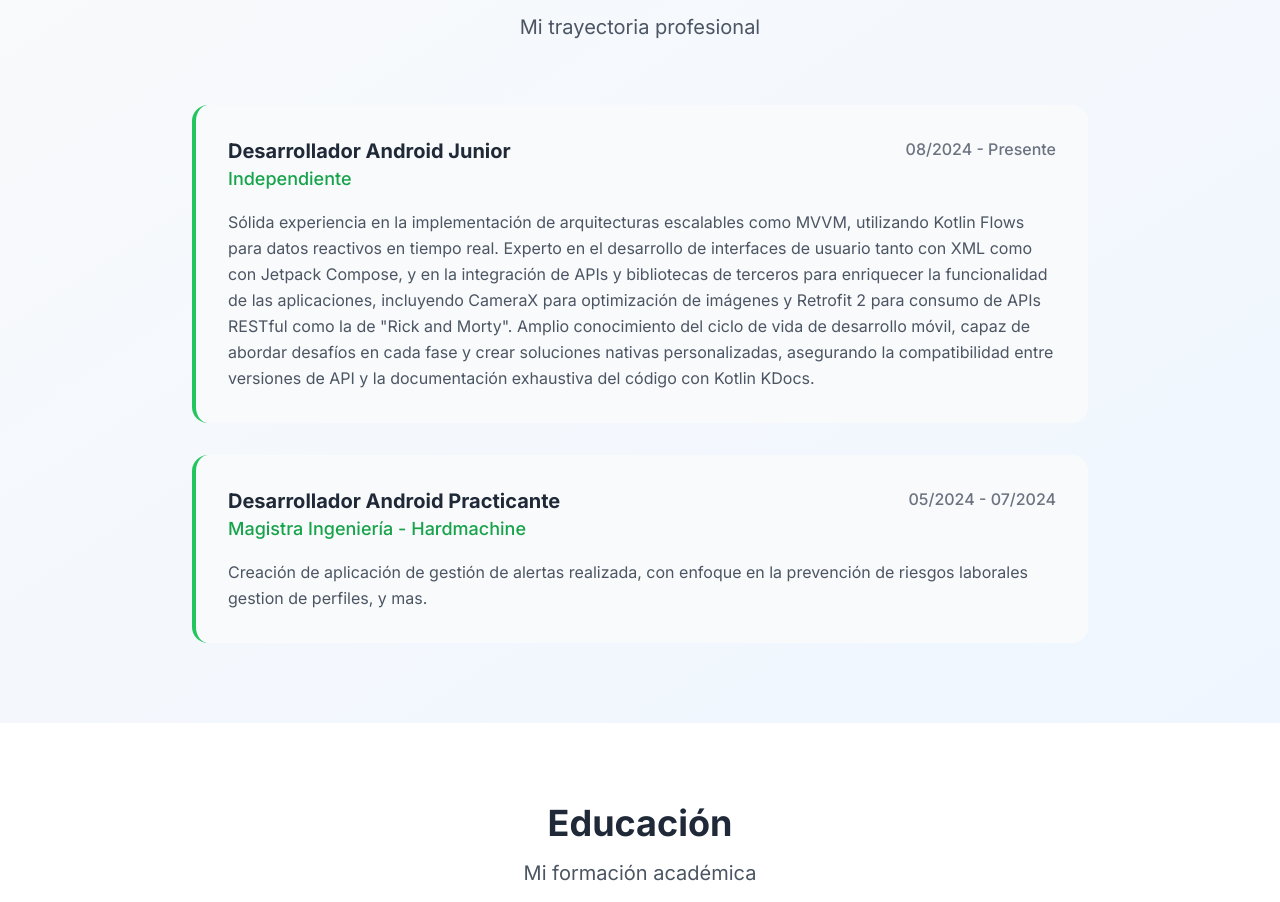
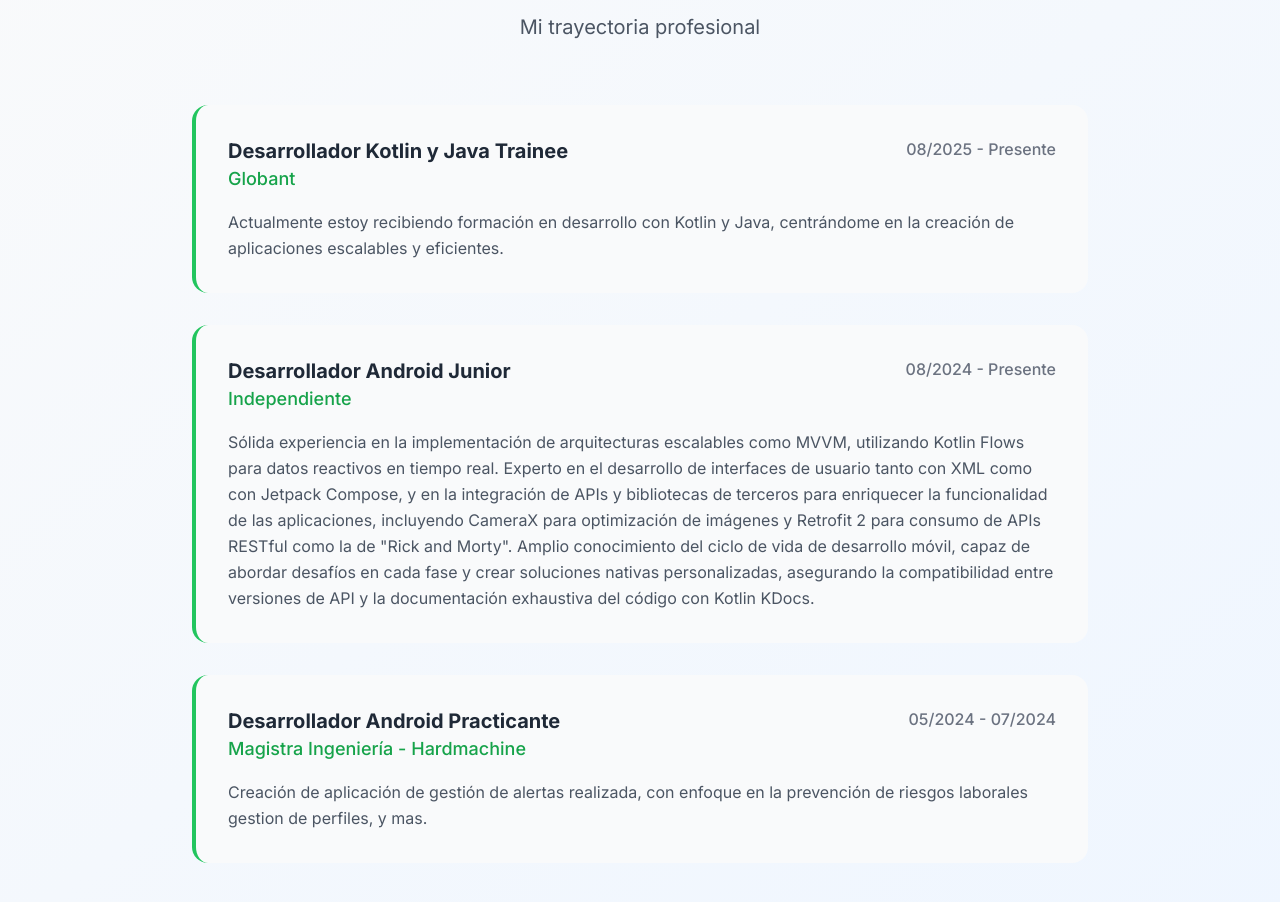
Before and after one commit to Anbs12/Portafolio-android-anubis, a React (Vite) app in the folder mi-portfolio/: page / in a window 1280 px wide. Shown: the part 7996-8898 px from the top of the page. Built offline with nearby package versions, Linux system fonts and the light colour scheme.

Commit message:
Añadido experiencia comienzos en Globant

```diff
--- a/mi-portfolio/src/data/portfolioDataEn.tsx
+++ b/mi-portfolio/src/data/portfolioDataEn.tsx
@@ -339,6 +339,12 @@ export const portfolioDataEn: PortfolioDataType = {
     ],
     experiencia: [
         {
+            empresa: "Globant",
+            cargo: "Kotlin and Java Trainee Developer",
+            periodo: "08/2025 - Present",
+            descripcion: `Currently undergoing training in Kotlin and Java development, focusing on building scalable and efficient applications.`,
+        },
+        {
             empresa: "Freelance",
             cargo: "Junior Android Developer",
             periodo: "08/2024 - Present",
--- a/mi-portfolio/src/data/portfolioDataEs.tsx
+++ b/mi-portfolio/src/data/portfolioDataEs.tsx
@@ -202,9 +202,11 @@ export const portfolioDataEs: PortfolioDataType = {
       category: "Posiblemente lo que podria venir...",
       items: [
         { name: 'Modelos TensorFlow Lite', subtitle: 'Modelos de inteligencia en dispositivos Android', icon: <img src="https://www.svgrepo.com/show/354440/tensorflow.svg" alt="Kotlin Icon" className="w-8 h-8" /> },
-        { name: 'ML Kit', subtitle: 'Aporta la experiencia de Google en aprendizaje automático a los desarrolladores móviles en un paquete potente y fácil de usar.',
-          icon: <img src= {ml_kit_img} alt="Kotlin Icon" className="w-8 h-8" /> },
-        { name: 'Koog', subtitle: 'Framework en Kotlin diseñado para crear y ejecutar agentes de IA.', icon: <img src='https://blog.jetbrains.com/wp-content/uploads/2024/10/IMG_2404.png' className="w-8 h-8"/> },
+        {
+          name: 'ML Kit', subtitle: 'Aporta la experiencia de Google en aprendizaje automático a los desarrolladores móviles en un paquete potente y fácil de usar.',
+          icon: <img src={ml_kit_img} alt="Kotlin Icon" className="w-8 h-8" />
+        },
+        { name: 'Koog', subtitle: 'Framework en Kotlin diseñado para crear y ejecutar agentes de IA.', icon: <img src='https://blog.jetbrains.com/wp-content/uploads/2024/10/IMG_2404.png' className="w-8 h-8" /> },
       ]
     }
   ],
@@ -339,6 +341,12 @@ export const portfolioDataEs: PortfolioDataType = {
   ],
   experiencia: [
     {
+      empresa: "Globant",
+      cargo: "Desarrollador Kotlin y Java Trainee",
+      periodo: "08/2025 - Presente",
+      descripcion: `Actualmente estoy recibiendo formación en desarrollo con Kotlin y Java, centrándome en la creación de aplicaciones escalables y eficientes.`,
+    },
+    {
       empresa: "Independiente",
       cargo: "Desarrollador Android Junior",
       periodo: "08/2024 - Presente",
```
